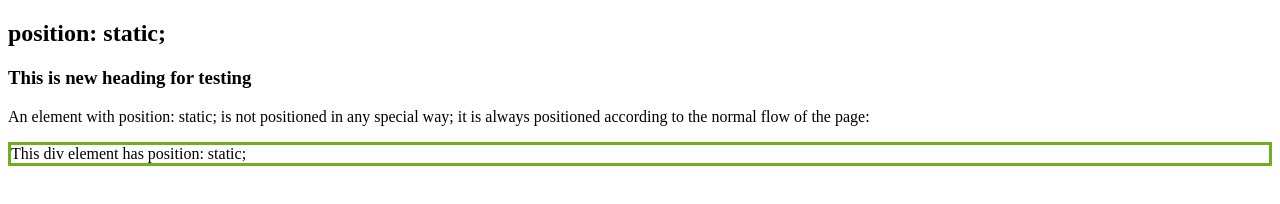
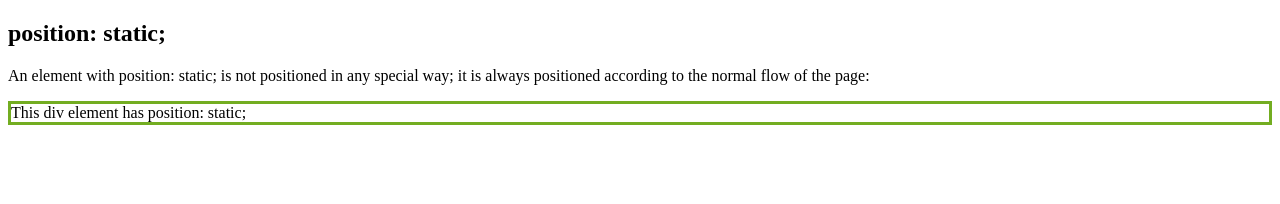
Before and after one commit to PemDorjeSherpa/learn-git, a plain HTML site: page test-project/index.html in a window 1280 px wide. Drawn offline with Linux system fonts and the light colour scheme.

Commit message:
h3 is commited from pract folder

```diff
--- a/test-project/index.html
+++ b/test-project/index.html
@@ -12,7 +12,7 @@ div.static {
 
 <h2>position: static;</h2>
 <!--NEW ADDED HEADING-->
-<h3>This is new heading for testing</h3>
+<!-- <h3>This is new heading for testing</h3> -->
 <p>An element with position: static; is not positioned in any special way; it is
 always positioned according to the normal flow of the page:</p>
 
```
